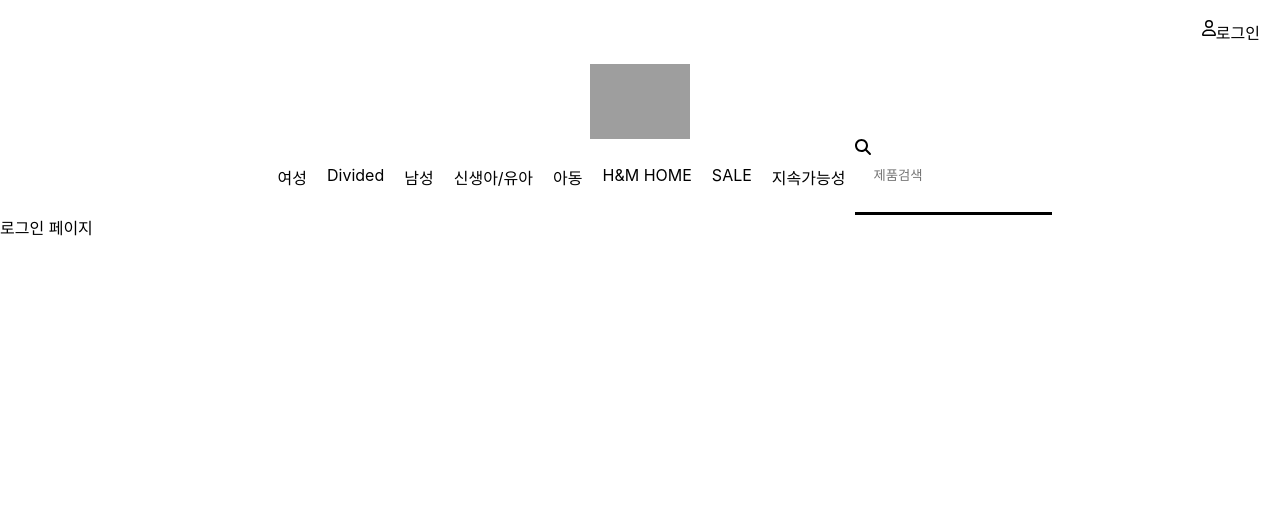
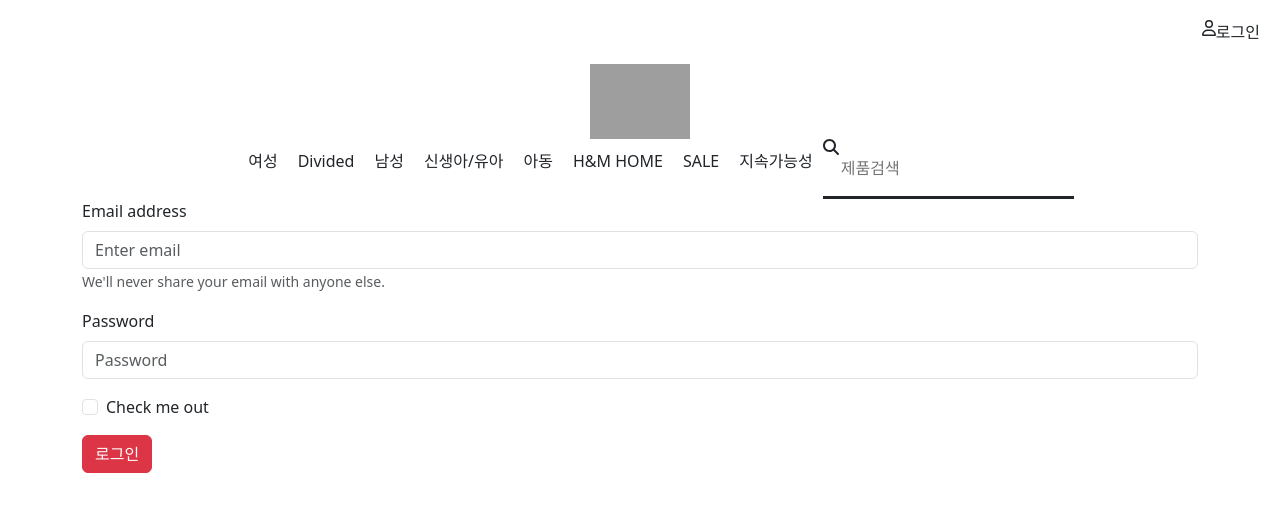
Before and after one commit to pca468/H-M-clone-react, a React (Create React App) app: page /login in a window 1280 px wide. Shown: the top 512 px of the page. Built offline with nearby package versions, Linux system fonts and the light colour scheme; grey boxes are pictures that could not be loaded.

Commit message:
second Commit

```diff
--- a/package.json
+++ b/package.json
@@ -11,8 +11,10 @@
     "@testing-library/jest-dom": "^5.17.0",
     "@testing-library/react": "^13.4.0",
     "@testing-library/user-event": "^13.5.0",
+    "bootstrap": "^5.3.3",
     "json-server": "^1.0.0-alpha.23",
     "react": "^18.2.0",
+    "react-bootstrap": "^2.10.2",
     "react-dom": "^18.2.0",
     "react-router-dom": "^6.22.3",
     "react-scripts": "5.0.1",
--- a/src/App.css
+++ b/src/App.css
@@ -2,6 +2,7 @@
   display: flex;
   justify-content: flex-end;
   margin: 20px;
+  cursor: pointer;
 }
 
 .nav-section {
--- a/src/App.js
+++ b/src/App.js
@@ -1,10 +1,12 @@
-import logo from './logo.svg';
+import { useEffect, useState } from 'react';
 import './App.css';
+import 'bootstrap/dist/css/bootstrap.min.css';
 import { Routes, Route } from 'react-router-dom';
 import ProductAll from './page/ProductAll';
 import Login from './page/Login';
 import ProductDetail from './page/ProductDetail';
 import Navbar from './component/Navbar';
+import PrivateRoute from './route/PrivateRoute';
 
 // 1. 전체상품페이지, 로그인, 상품상세페이지
 // 1-1. 네비게이션 바
@@ -18,6 +20,11 @@
 // 9. 상품을 검색할 수 있다.
 
 function App() {
+  const [authenticate, setauthenticate] = useState(false) // true면 로그인이 됨 false면 로그인이 안됨
+  useEffect(() => {
+    console.log("AAAA",authenticate)
+  },[authenticate])
+
   return ( // detail 페이지는 Restful Route의 규칙을 따라서 만든다.
           // Navbar를 Routes 위에 넣어서 화면 전환시에도 계속 나오게 만든다.
           // Rest API 와 Restful와 같은 개념
@@ -25,8 +32,9 @@
       <Navbar />
       <Routes>
         <Route path="/" element={<ProductAll/>}/>
-        <Route path="/login" element={<Login/>}/>
-        <Route path="/product/:id" element={<ProductDetail/>}/>
+        <Route path="/login" element={<Login setauthenticate={setauthenticate}/>}/>
+        <Route path="/product/:id"
+          element={<PrivateRoute authenticate={authenticate}/>}/>
       </Routes>
     </div>
   );
--- a/src/component/Navbar.js
+++ b/src/component/Navbar.js
@@ -2,6 +2,7 @@
 import { FontAwesomeIcon } from '@fortawesome/react-fontawesome'
 import { faUser } from '@fortawesome/free-regular-svg-icons'
 import { faSearch } from '@fortawesome/free-solid-svg-icons';
+import { useNavigate } from 'react-router-dom';
 
 const Navbar = () => {
     const menuList =[
@@ -14,11 +15,16 @@
          "SALE",
          "지속가능성",
         ];
+        const navigate = useNavigate()
+
+        const goToLogin = () => {
+          navigate('./login')
+        }
 
   return (
     <div>
       <div>
-        <div class ="login-button">
+        <div class ="login-button" onClick={goToLogin}>
             <FontAwesomeIcon icon={faUser} />
             <div>로그인</div>
         </div>
--- a/src/component/ProductCard.js
+++ b/src/component/ProductCard.js
@@ -1,14 +1,21 @@
 import React from 'react'
+import { useNavigate } from 'react-router-dom'
 
-const ProductCard = () => {
+
+const ProductCard = ({item}) => {
+  const navigate = useNavigate
+  const showDetail=()=>{
+    navigate(`/product/${item.id}`);
+  }
+
   return (
-    <div>
-      <img src='https://lp2.hm.com/hmgoepprod?set=source[/aa/e8/aae8bf7984ac3e65231e288529dbb7d6d09a6fd3.jpg],origin[dam],category[],type[DESCRIPTIVESTILLLIFE],res[y],hmver[2]&call=url[file:/product/main]'
+    <div className='card' onClick={showDetail}>
+      <img src={item?.img}
       />
-      <div>Consious choice</div>
-      <div>벨티드 트윌 코드</div>
-      <div>20000원</div>
-      <div>신제품</div>
+      <div>{item?.choice == true ? "Consious choice" : ""}</div>
+      <div>{item?.title}</div>
+      <div>\{item?.price}</div>
+      <div>{item?.new == true ? "신제품" : ""}</div>
     </div>
   )
 }
--- a/src/page/Login.js
+++ b/src/page/Login.js
@@ -1,10 +1,40 @@
 import React from 'react'
+import {Form, Button, Container} from "react-bootstrap"
+import { useNavigate } from 'react-router-dom';
 
-const Login = () => {
+const Login = ({setauthenticate}) => {
+    const navigate = useNavigate();
+  const loginUser=(event)=>{
+    event.preventDefault();
+    console.log("Login user function")
+    setauthenticate(true);
+    navigate("/");
+  };
+
   return (
-    <div>
-      로그인 페이지
-    </div>
+    <Container>
+      <Form onSubmit={(event) => loginUser(event)}>
+      <Form.Group className="mb-3" controlId="formBasicEmail">
+        <Form.Label>Email address</Form.Label>
+        <Form.Control type="email" placeholder="Enter email" />
+        <Form.Text className="text-muted">
+          We'll never share your email with anyone else.
+        </Form.Text>
+      </Form.Group>
+
+      <Form.Group className="mb-3" controlId="formBasicPassword">
+        <Form.Label>Password</Form.Label>
+        <Form.Control type="password" placeholder="Password" />
+      </Form.Group>
+      <Form.Group className="mb-3" controlId="formBasicCheckbox">
+        <Form.Check type="checkbox" label="Check me out" />
+      </Form.Group>
+      <Button variant="danger" type="submit" >
+        로그인
+      </Button>
+    </Form>
+    </Container>
+
   )
 }
 
--- a/src/page/ProductAll.js
+++ b/src/page/ProductAll.js
@@ -1,6 +1,7 @@
 import React from 'react'
 import { useEffect, useState } from 'react'
 import ProductCard from '../component/ProductCard'
+import { Container,Row,Col } from 'react-bootstrap'
 
 const ProductAll = () => {
 
@@ -21,6 +22,14 @@
 
   return (
     <div>
+        <Container>
+          <Row>
+            {ProductList.map((menu) => (
+              <Col lg={3}>
+                <ProductCard item={menu}/>
+              </Col>))}
+          </Row>
+        </Container>
       <ProductCard/>
     </div>
   )
--- /dev/null
+++ b/src/route/PrivateRoute.js
@@ -0,0 +1,9 @@
+import React from 'react'
+import ProductDetail from '../page/ProductDetail';
+import { Navigate } from 'react-router-dom'
+
+const PrivateRoute = ({authenticate}) => {
+  return authenticate == true ? <ProductDetail/> : <Navigate to="/login"/>;
+};
+
+export default PrivateRoute
```
Also changed, not shown: 1 other file (tests, documents, lock files or other folders).
